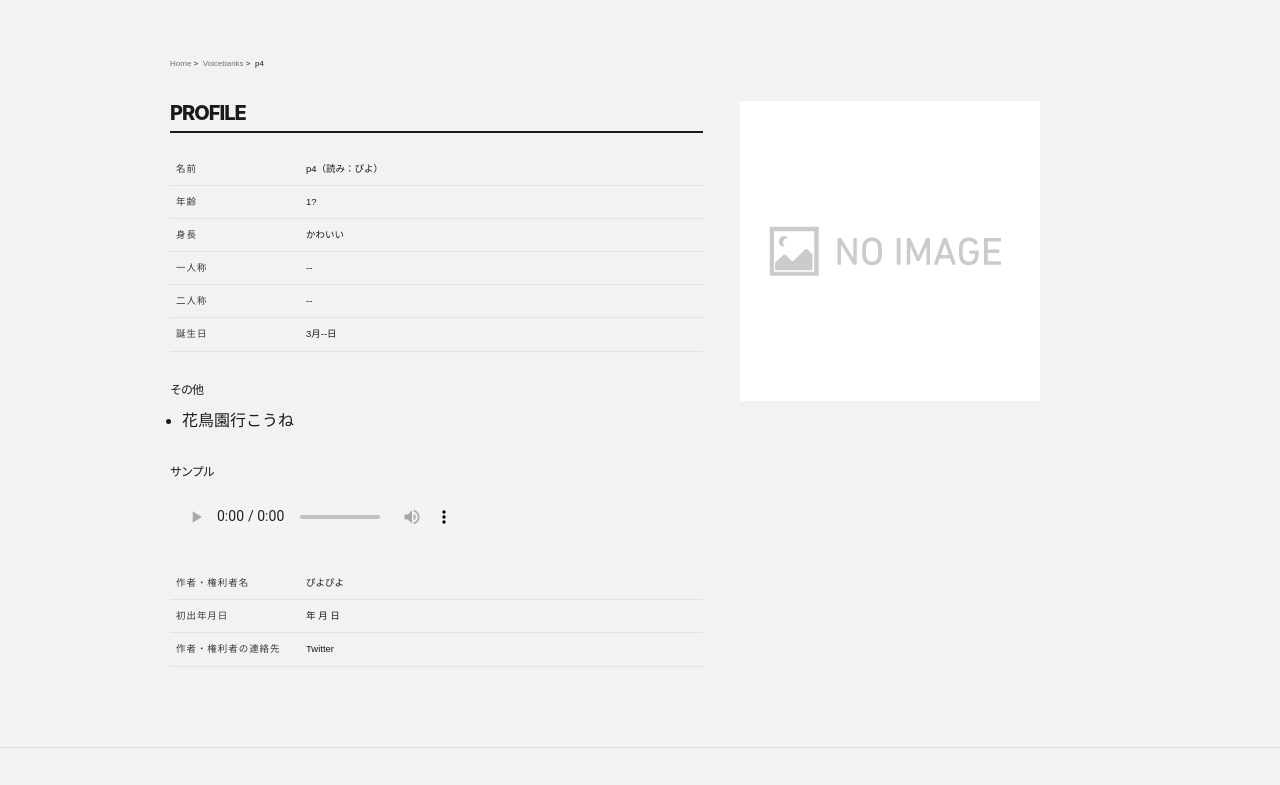
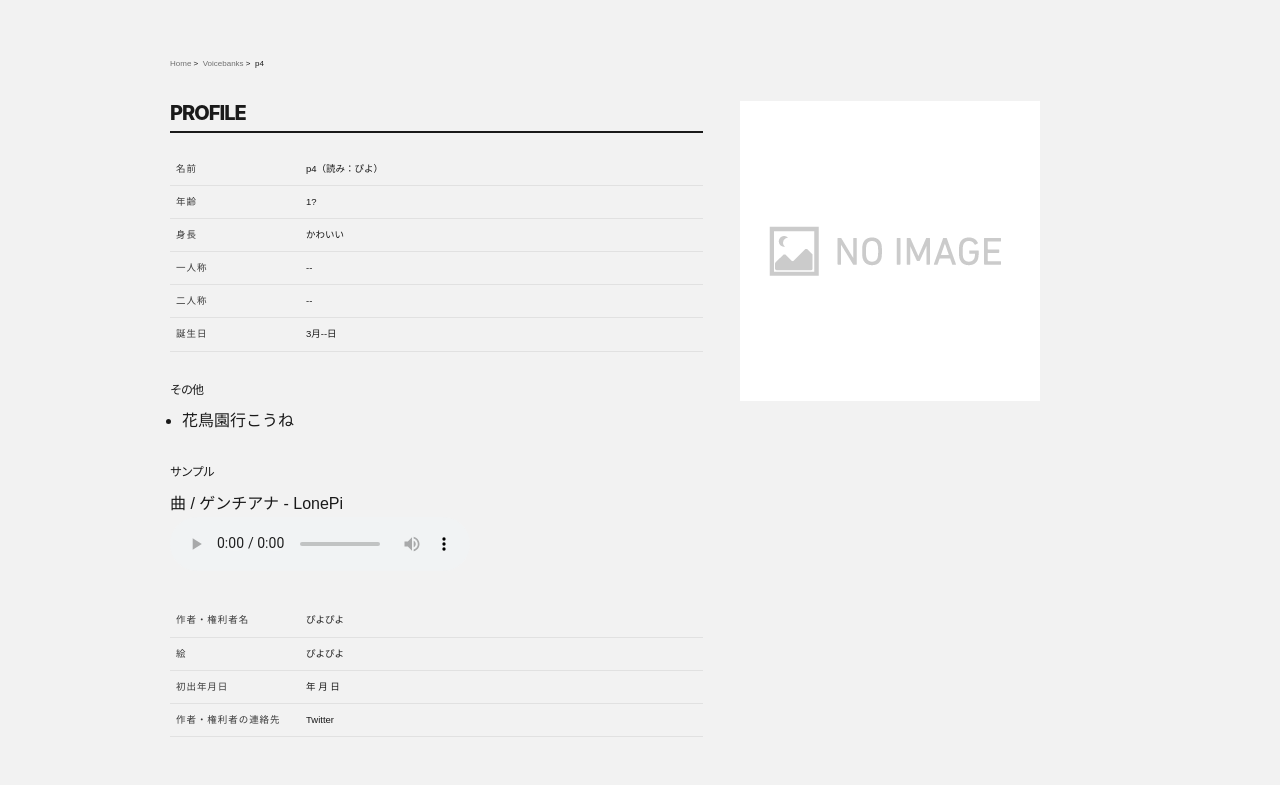
Before and after one commit to Nida122/NIVOKUv1, a plain HTML site: page voicebanks/p4.html in a window 1280 px wide. Shown: the part 159-944 px from the top of the page. Drawn offline with Linux system fonts and the light colour scheme.

Commit message:
Update p4.html

```diff
--- a/voicebanks/p4.html
+++ b/voicebanks/p4.html
@@ -103,14 +103,21 @@
                         <li>花鳥園行こうね</li>
                     </ul>
 
+                    <figure>
                     <h3 class="sub-title">サンプル</h3>
-                    <audio controls>
-                        <source src="../audio/p4_sample.wav" type="audio/wav">
-                    </audio>
+                        <figcaption>曲 / ゲンチアナ - LonePi</figcaption>
+                        <audio controls preload="auto">
+                            <source src="../audio/p4_sample.wav" type="audio/wav">
+                        </audio>
+                    </figure>
 
                     <table class="profile-table">
                         <tr>
                             <th>作者・権利者名</th>
+                            <td>ぴよぴよ</td>
+                        </tr>
+                        <tr>
+                            <th>絵</th>
                             <td>ぴよぴよ</td>
                         </tr>
                         <tr>
```
